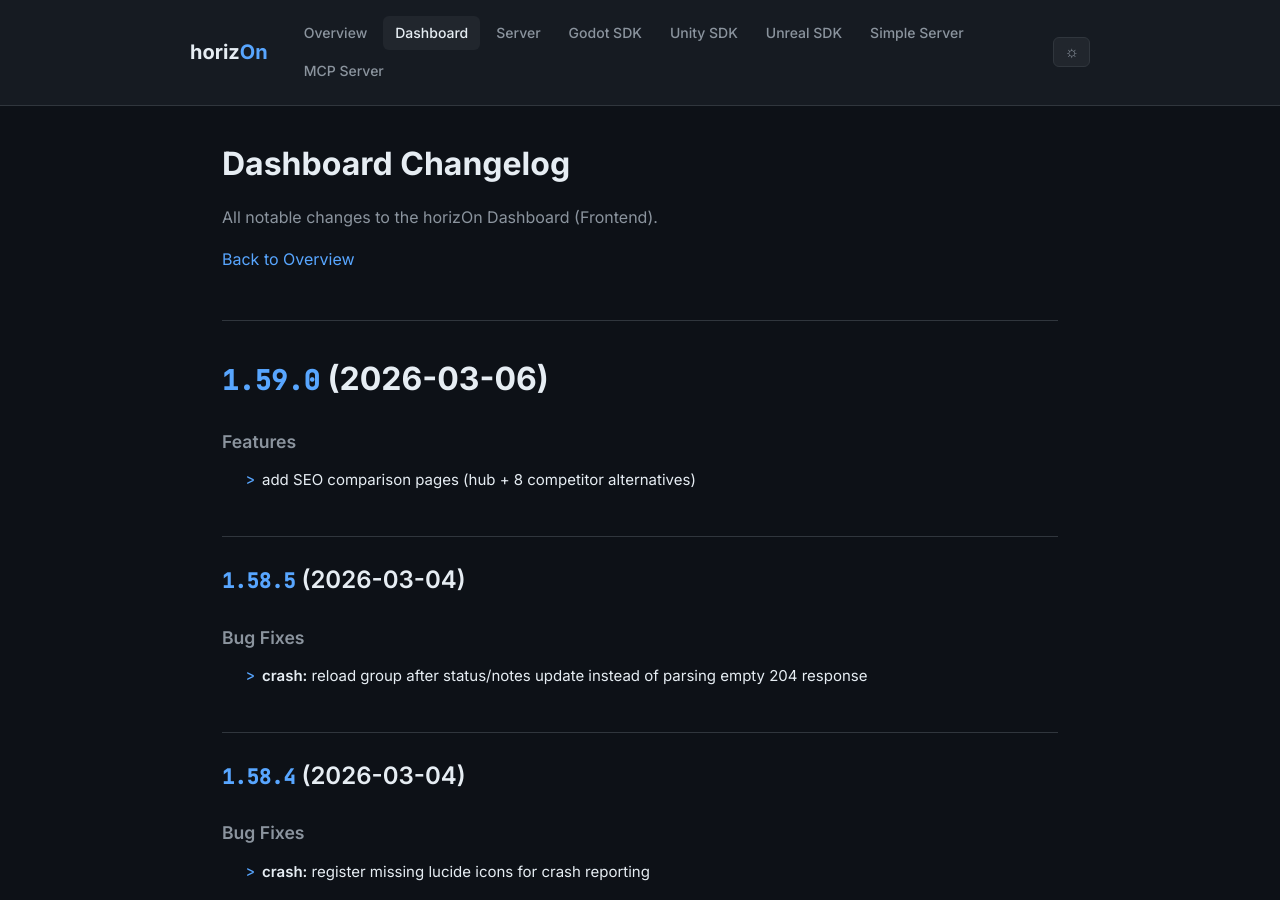
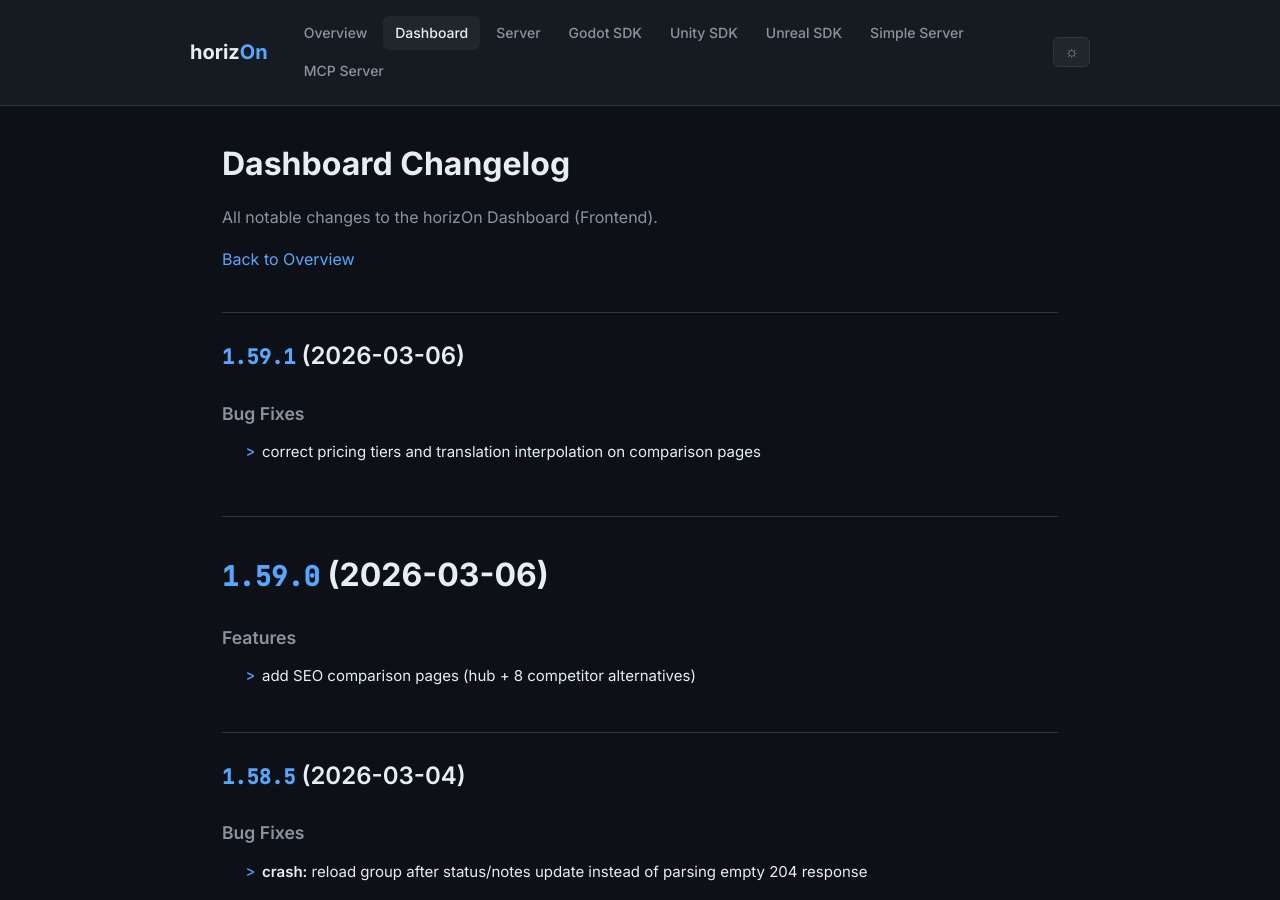
Before and after one commit to ProjectMakersDE/horizOn-Changelog, a Jekyll site: the page built from dashboard-changelog.md, in a window 1280 px wide and 900 px high. Built offline with Jekyll 4.4.1, drawn with Linux system fonts in a browser that asks for light colours.

Commit message:
chore: sync changelogs [skip ci]

```diff
--- a/dashboard-changelog.md
+++ b/dashboard-changelog.md
@@ -8,6 +8,13 @@ title: Dashboard Changelog
 All notable changes to the horizOn Dashboard (Frontend).
 
 [Back to Overview](.)
+
+## [1.59.1](https://github.com/ProjectMakersDE/horizOn-Dashboard/compare/v1.59.0...v1.59.1) (2026-03-06)
+
+
+### Bug Fixes
+
+* correct pricing tiers and translation interpolation on comparison pages ([766dc88](https://github.com/ProjectMakersDE/horizOn-Dashboard/commit/766dc88c941895790b8bb48d4c89a7af9edcd470))
 
 # [1.59.0](https://github.com/ProjectMakersDE/horizOn-Dashboard/compare/v1.58.5...v1.59.0) (2026-03-06)
 
```
Also changed, not shown: index.md (+1 -1 lines).
